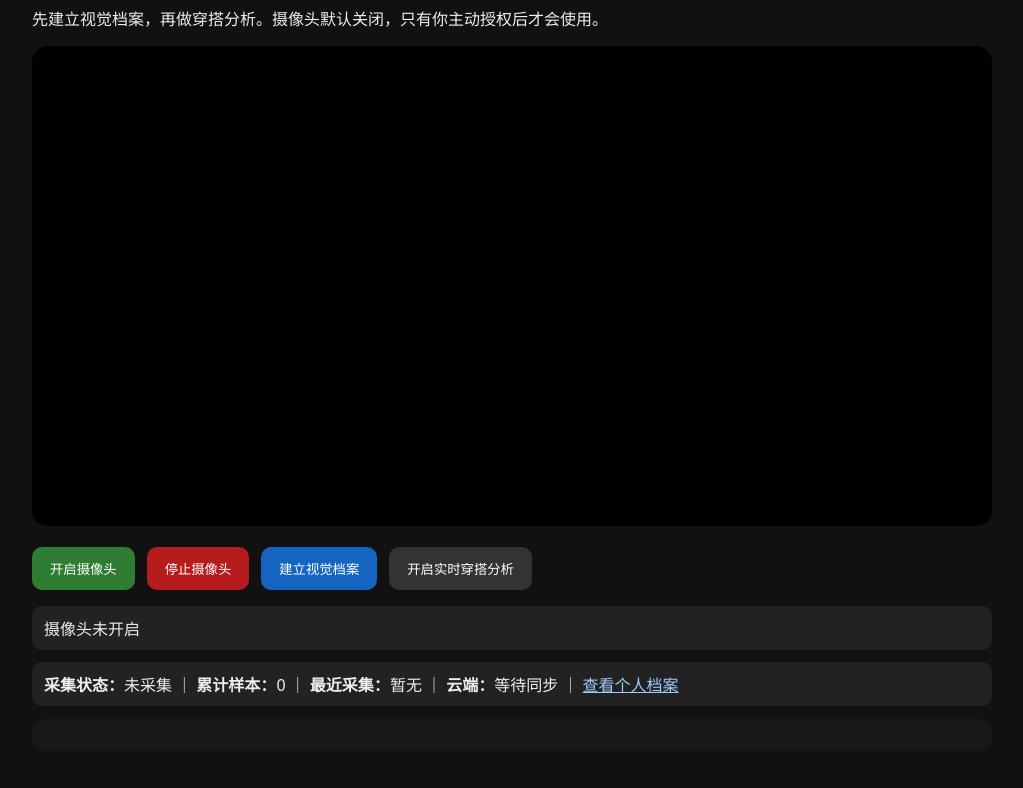
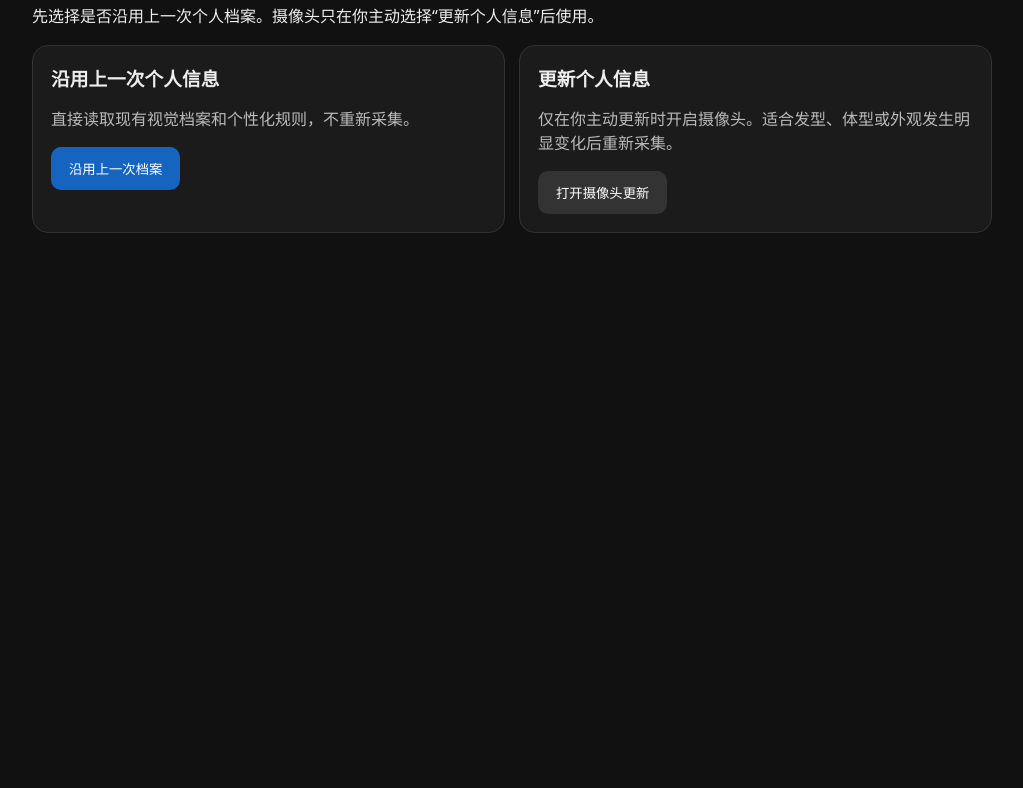
Before and after one commit to 2542093772/Personal_Style_Agent, a plain HTML site: page camera_ui/index.html in a window 1280 px wide. Shown: the part 107-895 px from the top of the page, without its empty margins (128-1151 px from the left). After the commit the page ends 800 px from the top, so only its background shows below. Drawn offline with Linux system fonts and the light colour scheme.

Commit message:
feat(v1.1): add reuse-or-update profile entry flow

```diff
--- a/camera_ui/index.html
+++ b/camera_ui/index.html
@@ -3,34 +3,59 @@
 <head>
   <meta charset="utf-8" />
   <meta name="viewport" content="width=device-width, initial-scale=1" />
-  <title>Personal Style Agent Camera</title>
+  <title>Personal Style Agent</title>
   <style>
     body{font-family:system-ui,-apple-system,BlinkMacSystemFont,"Segoe UI",sans-serif;margin:0;background:#111;color:#eee}
     .wrap{max-width:960px;margin:0 auto;padding:24px}
+    .choice{display:grid;grid-template-columns:repeat(auto-fit,minmax(260px,1fr));gap:14px;margin:18px 0}
+    .choiceCard{background:#1b1b1b;border:1px solid #333;border-radius:16px;padding:18px}
+    .choiceCard h3{margin:0 0 8px}.choiceCard p{color:#bbb;line-height:1.5}
     video{width:100%;max-height:70vh;background:#000;border-radius:16px}
     .row{display:flex;gap:12px;flex-wrap:wrap;margin:16px 0}
     button{padding:12px 18px;border:0;border-radius:10px;cursor:pointer}
-    .on{background:#2e7d32;color:#fff}.off{background:#b71c1c;color:#fff}.secondary{background:#333;color:#fff}.profile{background:#1565c0;color:#fff}
+    .primary{background:#1565c0;color:#fff}.on{background:#2e7d32;color:#fff}.off{background:#b71c1c;color:#fff}.secondary{background:#333;color:#fff}
     .status{padding:10px 12px;border-radius:10px;background:#222;margin-top:12px}
     .active{outline:3px solid #2e7d32}
     pre{white-space:pre-wrap;word-break:break-word;background:#181818;padding:16px;border-radius:12px}
+    .hidden{display:none}
+    a{color:#9ecbff}
   </style>
 </head>
 <body>
 <div class="wrap">
-  <h1>Personal Style Agent · 摄像头会话</h1>
-  <p>先建立视觉档案，再做穿搭分析。摄像头默认关闭，只有你主动授权后才会使用。</p>
+  <h1>Personal Style Agent</h1>
+  <p>先选择是否沿用上一次个人档案。摄像头只在你主动选择“更新个人信息”后使用。</p>
+
+  <div id="profileChoice" class="choice">
+    <div class="choiceCard">
+      <h3>沿用上一次个人信息</h3>
+      <p>直接读取现有视觉档案和个性化规则，不重新采集。</p>
+      <button id="reuseProfileBtn" class="primary">沿用上一次档案</button>
+    </div>
+    <div class="choiceCard">
+      <h3>更新个人信息</h3>
+      <p>仅在你主动更新时开启摄像头。适合发型、体型或外观发生明显变化后重新采集。</p>
+      <button id="updateProfileBtn" class="secondary">打开摄像头更新</button>
+    </div>
+  </div>
+
+  <div id="reusePanel" class="hidden">
+    <div class="status"><strong>当前档案：</strong><span id="reuseSummary">读取中...</span> ｜ <a href="/profile">查看完整档案</a></div>
+  </div>
+
+  <div id="cameraPanel" class="hidden">
     <video id="video" autoplay playsinline muted></video>
     <canvas id="canvas" hidden></canvas>
     <div class="row">
       <button id="startBtn" class="on">开启摄像头</button>
       <button id="stopBtn" class="off" disabled>停止摄像头</button>
-    <button id="profileBtn" class="profile" disabled>建立视觉档案</button>
+      <button id="profileBtn" class="primary" disabled>采集并更新个人档案</button>
       <button id="analysisBtn" class="secondary" disabled>开启实时穿搭分析</button>
     </div>
-  <div id="status" class="status">摄像头未开启</div>
-  <div class="status"><strong>采集状态：</strong><span id="collectState">未采集</span> ｜ <strong>累计样本：</strong><span id="sampleCount">0</span> ｜ <strong>最近采集：</strong><span id="lastSample">暂无</span> ｜ <strong>云端：</strong><span id="cloudSync">等待同步</span> ｜ <a href="/profile" style="color:#9ecbff">查看个人档案</a></div>
+    <div id="status" class="status">等待开启摄像头</div>
+    <div class="status"><strong>本次更新：</strong><span id="collectState">尚未采集</span> ｜ <strong>档案样本数：</strong><span id="sampleCount">0</span> ｜ <strong>最近采集：</strong><span id="lastSample">暂无</span> ｜ <strong>云端：</strong><span id="cloudSync">等待同步</span> ｜ <a href="/profile">查看个人档案</a></div>
     <pre id="result"></pre>
+  </div>
 </div>
 <script src="./camera.js"></script>
 </body>
```
Lines whose indentation alone changed are shown as unchanged.
